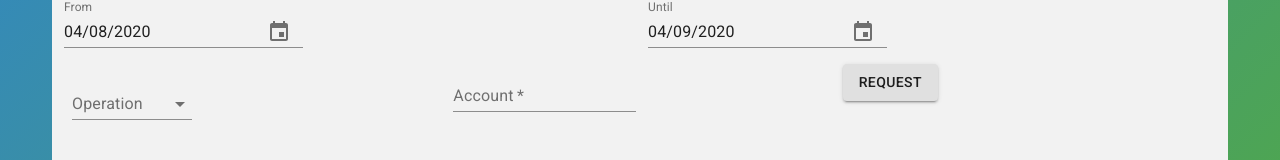
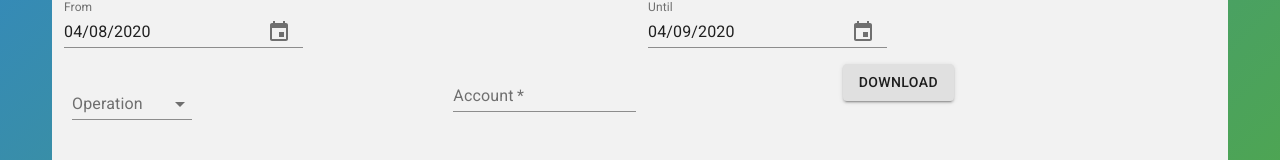
Before and after one commit to AusPrinzip/hive2csv-ui, a React (Create React App) app: page / in a window 1280 px wide. Shown: the part 132-292 px from the top of the page. Built offline with nearby package versions, Linux system fonts and the light colour scheme.

Commit message:
renamed main button as 'Download'

```diff
--- a/src/Forms.js
+++ b/src/Forms.js
@@ -133,7 +133,7 @@ export default function SimpleSelect() {
             </form>
           </Grid>
           <Grid item xs>
-            <Button href={encodeURI("https://thawing-chamber-12594.herokuapp.com/api/v1/csv?operation=transfer&account=" + account + '&from=' + selectedFromDate.toString() + '&until=' + selectedUntilDate.toString()) } variant="contained">Request</Button>
+            <Button href={encodeURI("https://thawing-chamber-12594.herokuapp.com/api/v1/csv?operation=transfer&account=" + account + '&from=' + selectedFromDate.toString() + '&until=' + selectedUntilDate.toString()) } variant="contained">Download</Button>
           </Grid>
       </Grid>
     </div>
```
